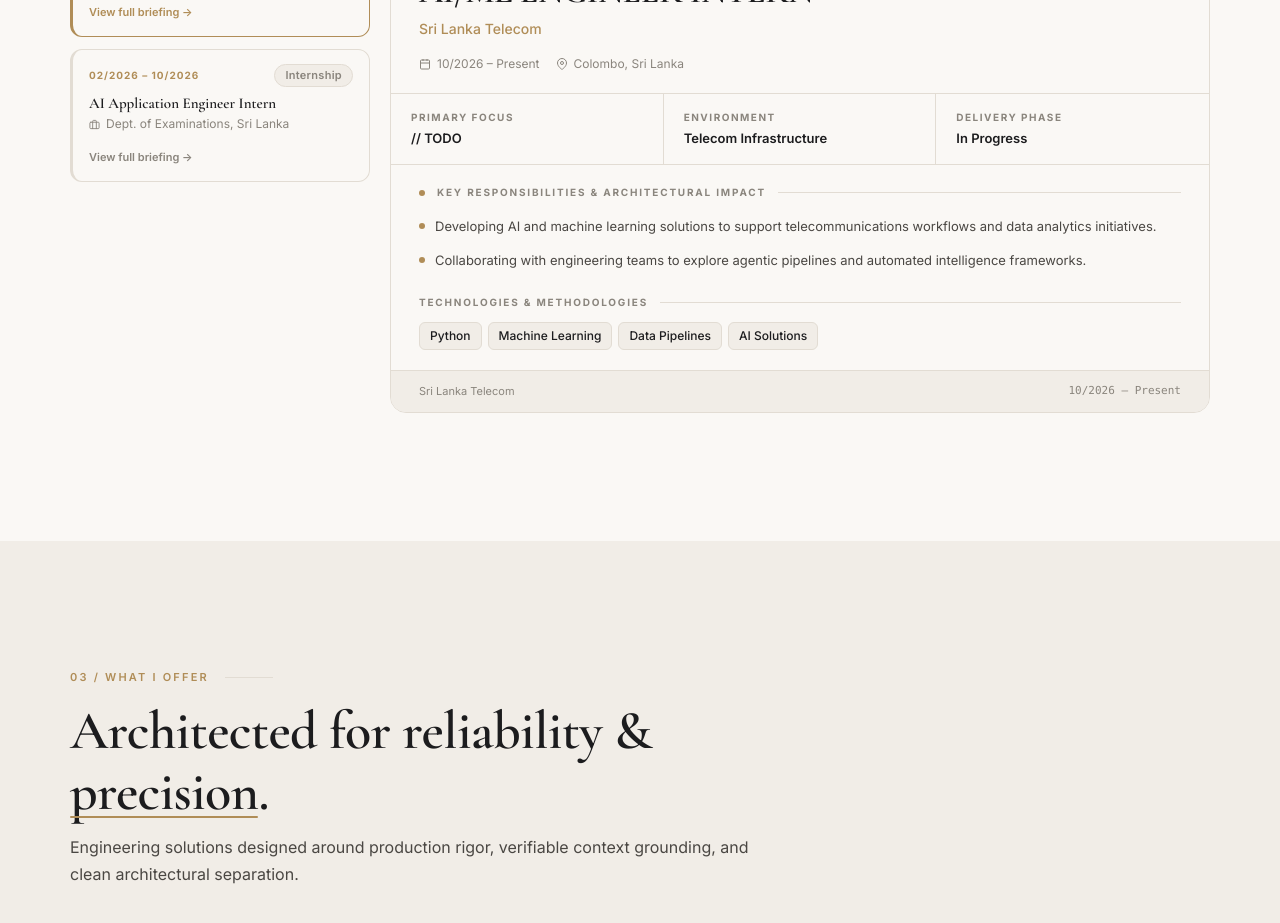
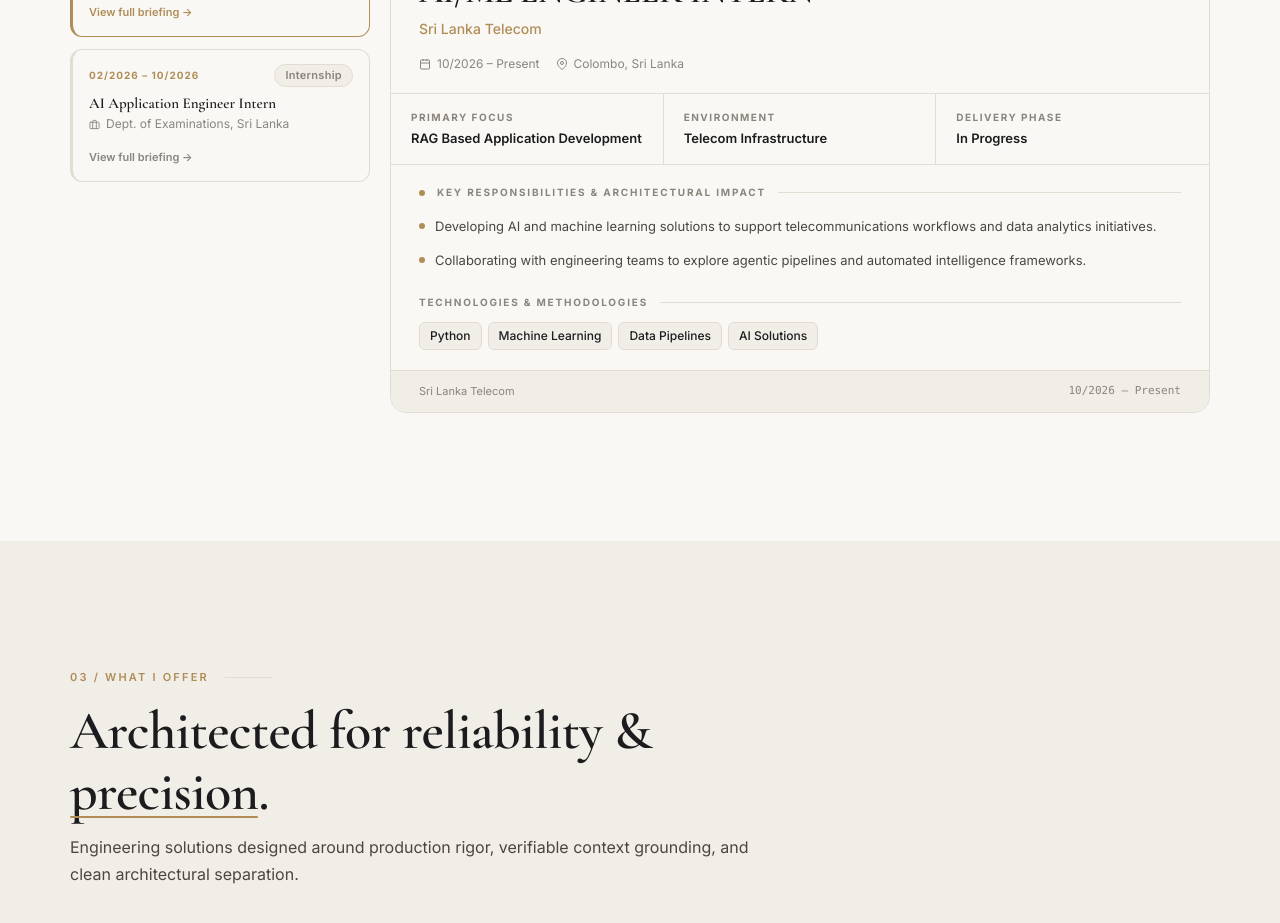
Before and after one commit to Dineth988/Portfolio_Dineth, a React (Vite) app: page / in a window 1280 px wide. Shown: the part 2780-3703 px from the top of the page. Built offline with nearby package versions, Linux system fonts and the light colour scheme.

Commit message:
SLT experience section primary focus section added

```diff
--- a/src/data/experience.js
+++ b/src/data/experience.js
@@ -12,7 +12,7 @@ export const experienceData = [
     location: 'Colombo, Sri Lanka',
     isCurrent: true,
     image: '/images/experience/slt.jpg',
-    primaryFocus: '// TODO',
+    primaryFocus: 'RAG Based Application Development',
     environment: 'Telecom Infrastructure',
     deliveryPhase: 'In Progress',
     bullets: [
@@ -31,8 +31,8 @@ export const experienceData = [
     period: '02/2026 – 10/2026',
     location: 'Pelawatta, Sri Lanka',
     isCurrent: false,
-    image: '/images/experience/doe.jpg',
-    primaryFocus: 'Exam Assessment AI',
+    image: 'D:\Git\Portfolio_Dineth\public\images\experience\doe.jpg',
+    primaryFocus: 'Exam Assessment AI Automations',
     environment: 'Public Sector AI',
     deliveryPhase: '4-Workflow Pipeline',
     bullets: [
```
